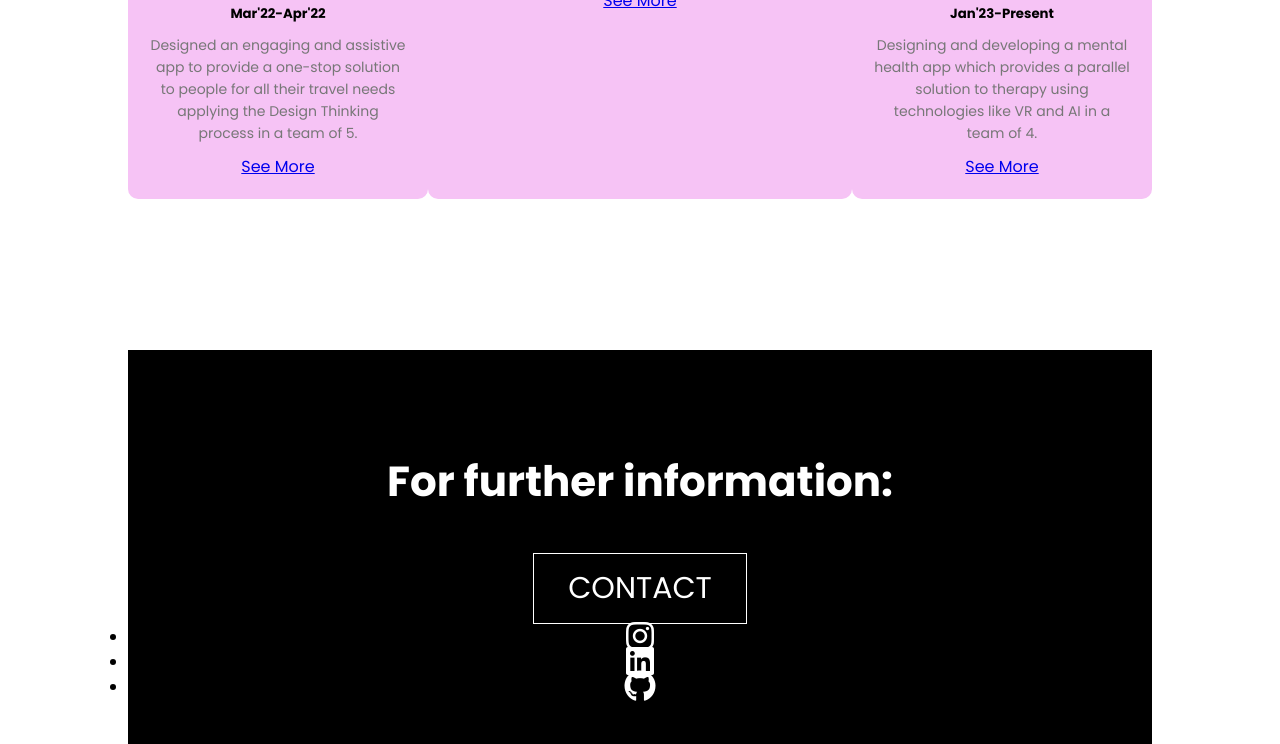
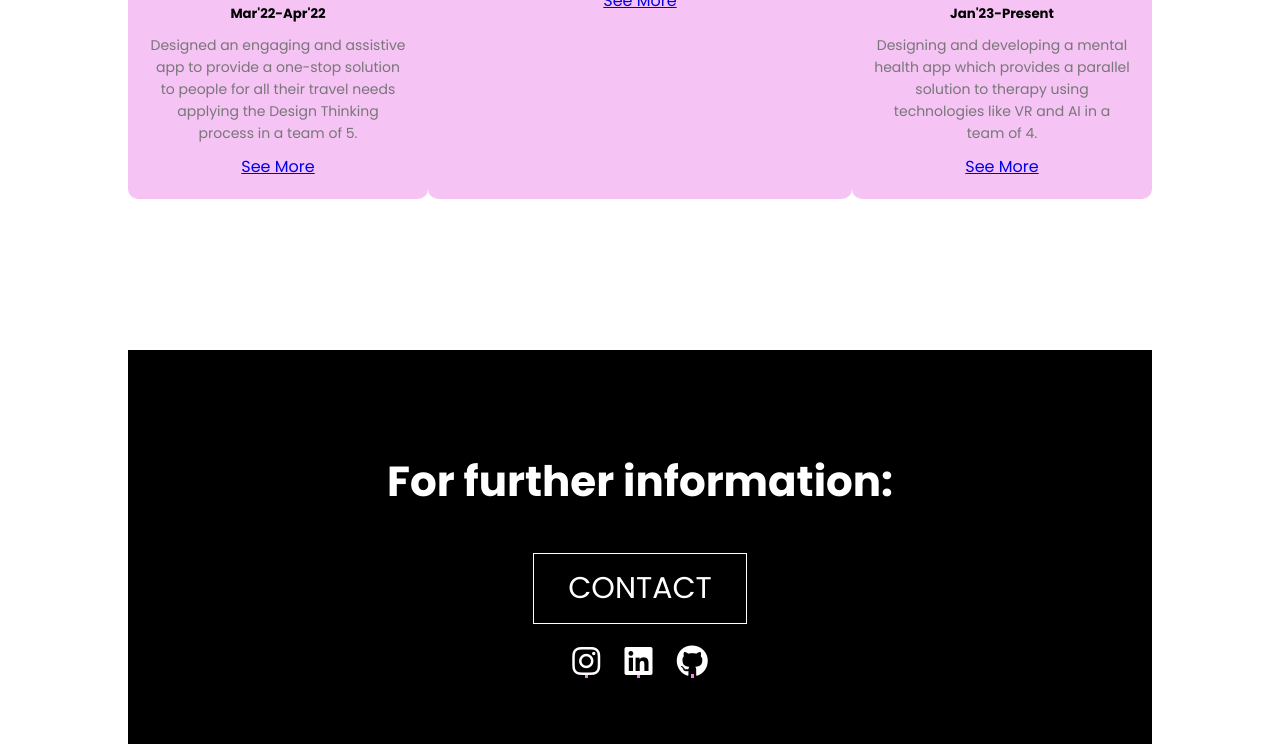
Before and after one commit to kritika601/portfolio, a plain HTML site: page index.html in a window 1280 px wide. Shown: the part 2053-2797 px from the top of the page. Drawn offline with Linux system fonts and the light colour scheme; a script that the page names is missing.

Commit message:
Update style.css

```diff
--- a/style.css
+++ b/style.css
@@ -11,6 +11,9 @@
     background-size: cover;
     position: relative; */
     background-color: black;
+    margin: 0;
+    padding: 0;
+    overflow: hidden;
     }
 
 nav{
@@ -241,3 +244,23 @@ h3{
     font-size: 42px;
     color: #fff;
 }
+.icons{
+    margin: 20px;
+}
+.icons ul li{
+    display: inline-block;
+    position: relative;
+    padding: 5px 10px;
+}
+.icons ul li::after{
+    content: '';
+    width:10%;
+    height: 4px;
+    background: #f87cf4;
+    display:block;
+    margin: auto;
+    transition: 0.5s;
+}
+.icons ul li:hover::after{
+    width:100%;
+}
```
